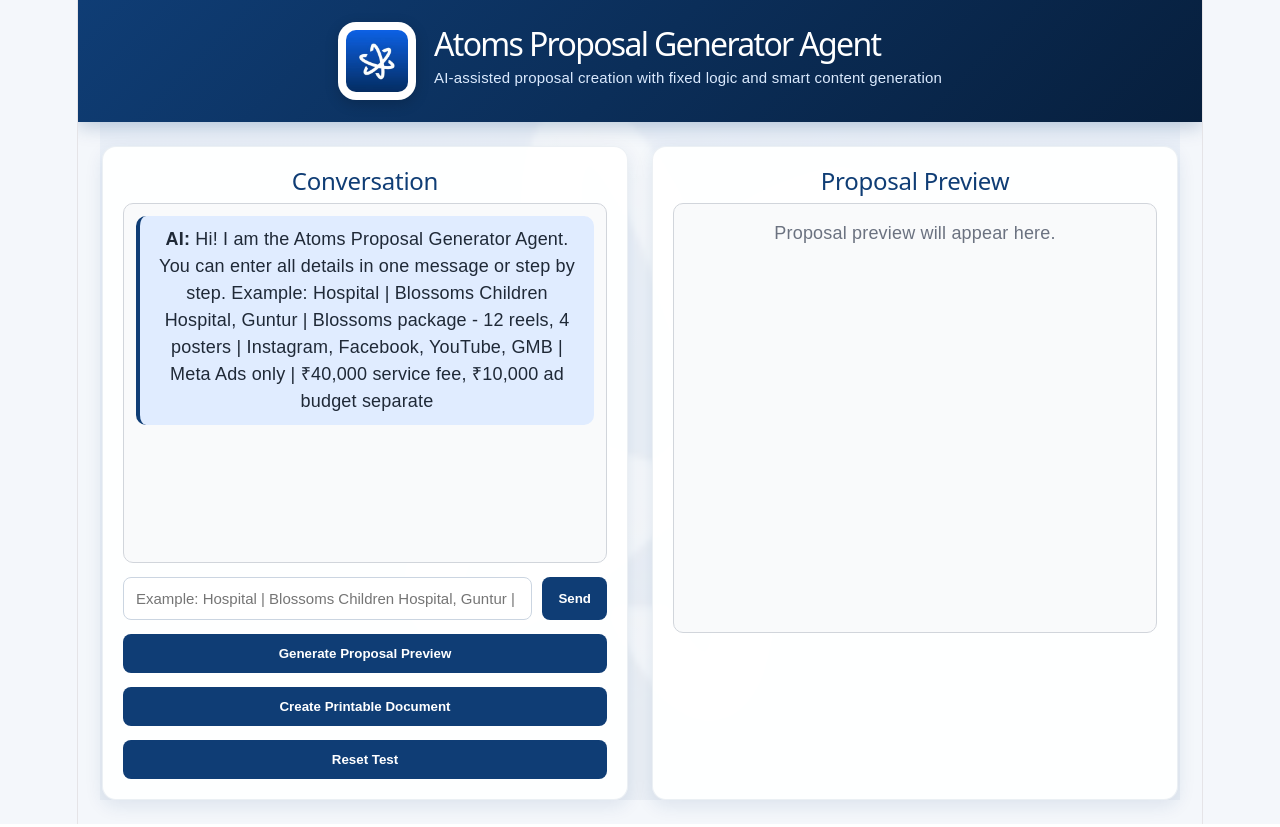
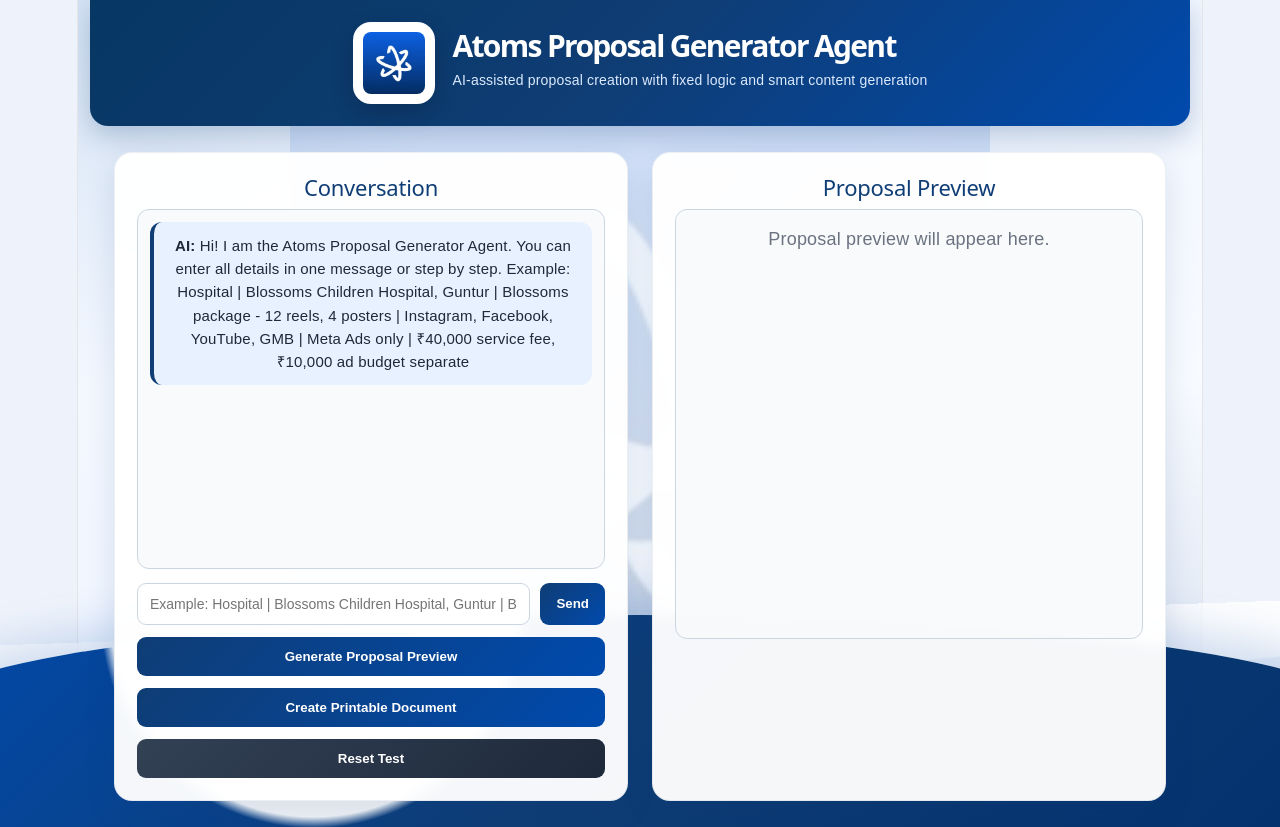
Before and after one commit to 24JRIA05Q8/proposal-generator-agent, a React (Vite) app: page / in a window 1280 px wide. Built offline with nearby package versions, Linux system fonts and the light colour scheme; no server answers.

Commit message:
Improve background template design

```diff
--- a/src/App.css
+++ b/src/App.css
@@ -5,7 +5,7 @@
 body {
   margin: 0;
   font-family: Arial, sans-serif;
-  background-color: #f4f7fb;
+  background: #eef3fb;
   color: #1f2937;
 }
 
@@ -13,20 +13,60 @@ body {
   min-height: 100vh;
   position: relative;
   overflow-x: hidden;
+  background:
+    radial-gradient(circle at top left, rgba(0, 80, 180, 0.14), transparent 28%),
+    radial-gradient(circle at bottom right, rgba(0, 64, 160, 0.18), transparent 32%),
+    linear-gradient(135deg, #f8fbff 0%, #edf4ff 45%, #ffffff 100%);
 }
 
-/* Background Atoms logo watermark */
+/* Bright Atoms logo watermark */
 .app::before {
   content: "";
   position: fixed;
   inset: 0;
   background-image:
-    linear-gradient(rgba(244, 247, 251, 0.88), rgba(244, 247, 251, 0.88)),
+    linear-gradient(rgba(255, 255, 255, 0.66), rgba(255, 255, 255, 0.66)),
     url("/atoms-logo.jpg");
   background-repeat: no-repeat;
-  background-position: center;
-  background-size: 1080px;
-  opacity: 0.35;
+  background-position: center 57%;
+  background-size: 700px;
+  opacity: 0.42;
+  pointer-events: none;
+  z-index: 0;
+}
+
+/* Bottom blue professional curve */
+.app::after {
+  content: "";
+  position: fixed;
+  left: -8%;
+  right: -8%;
+  bottom: -155px;
+  height: 340px;
+  background:
+    radial-gradient(
+      circle at 28% 0%,
+      rgba(255, 255, 255, 0.95) 0%,
+      rgba(255, 255, 255, 0.95) 18%,
+      transparent 19%
+    ),
+    linear-gradient(135deg, #004aad 0%, #0f3d75 45%, #002f6c 100%);
+  border-radius: 55% 55% 0 0 / 35% 35% 0 0;
+  box-shadow: 0 -18px 45px rgba(0, 74, 173, 0.18);
+  pointer-events: none;
+  z-index: 0;
+}
+
+/* Thin white curve highlight above blue */
+.curve-highlight {
+  position: fixed;
+  left: -10%;
+  right: -10%;
+  bottom: 105px;
+  height: 72px;
+  background: rgba(255, 255, 255, 0.78);
+  border-radius: 0 0 50% 50%;
+  transform: rotate(-2deg);
   pointer-events: none;
   z-index: 0;
 }
@@ -38,87 +78,98 @@ body {
 }
 
 .header {
-  background: linear-gradient(135deg, #0f3d75, #071f3d);
+  max-width: 1100px;
+  margin: 0 auto;
+  background: linear-gradient(135deg, #073763, #0f3d75, #004aad);
   color: white;
-  padding: 22px 28px;
+  padding: 22px 32px;
   display: flex;
   align-items: center;
   justify-content: center;
   gap: 18px;
   text-align: left;
-  box-shadow: 0 4px 18px rgba(15, 61, 117, 0.25);
+  box-shadow: 0 10px 28px rgba(15, 61, 117, 0.25);
+  border-bottom-left-radius: 18px;
+  border-bottom-right-radius: 18px;
 }
 
-/* Header logo */
 .header-logo {
-  width: 78px;
-  height: 78px;
+  width: 82px;
+  height: 82px;
   object-fit: contain;
   background: white;
-  padding: 8px;
+  padding: 10px;
   border-radius: 18px;
-  box-shadow: 0 4px 14px rgba(0, 0, 0, 0.18);
+  box-shadow: 0 8px 22px rgba(0, 0, 0, 0.18);
 }
 
+.header-content h1,
 .header h1 {
   margin: 0;
-  font-size: 32px;
+  font-size: 30px;
   color: white;
+  font-weight: 800;
 }
 
+.header-content p,
 .header p {
   margin: 8px 0 0;
   color: #dbeafe;
-  font-size: 15px;
+  font-size: 14px;
 }
 
 .main {
+  max-width: 1100px;
+  margin: 0 auto;
   display: grid;
   grid-template-columns: 1fr 1fr;
   gap: 24px;
-  padding: 24px;
+  padding: 26px 24px;
 }
 
 .chat-section,
 .proposal-section {
-  background-color: rgba(255, 255, 255, 0.95);
-  border-radius: 14px;
-  padding: 20px;
-  box-shadow: 0 6px 18px rgba(15, 61, 117, 0.1);
+  background: rgba(255, 255, 255, 0.96);
+  border-radius: 18px;
+  padding: 22px;
+  box-shadow: 0 12px 30px rgba(15, 61, 117, 0.12);
   border: 1px solid rgba(15, 61, 117, 0.08);
-  backdrop-filter: blur(4px);
+  backdrop-filter: blur(6px);
 }
 
 .chat-section h2,
 .proposal-section h2 {
   margin-top: 0;
+  text-align: center;
   color: #0f3d75;
+  font-size: 22px;
 }
 
 .chat-box {
   height: 360px;
   overflow-y: auto;
-  border: 1px solid #d1d5db;
-  background-color: rgba(249, 250, 251, 0.92);
-  border-radius: 10px;
+  border: 1px solid #cbd5e1;
+  background: rgba(249, 250, 251, 0.95);
+  border-radius: 12px;
   padding: 12px;
 }
 
 .ai-message,
 .user-message {
-  padding: 10px 12px;
-  border-radius: 10px;
+  padding: 12px 14px;
+  border-radius: 12px;
   margin-bottom: 10px;
-  line-height: 1.5;
+  line-height: 1.55;
+  font-size: 15px;
 }
 
 .ai-message {
-  background-color: #e0ecff;
+  background: #e8f1ff;
   border-left: 4px solid #0f3d75;
 }
 
 .user-message {
-  background-color: #dcfce7;
+  background: #dcfce7;
   border-left: 4px solid #16a34a;
 }
 
@@ -132,8 +183,8 @@ body {
   flex: 1;
   padding: 12px;
   border: 1px solid #cbd5e1;
-  border-radius: 8px;
-  font-size: 15px;
+  border-radius: 9px;
+  font-size: 14px;
   outline: none;
 }
 
@@ -146,8 +197,8 @@ body {
 .generate-button {
   padding: 12px 16px;
   border: none;
-  border-radius: 8px;
-  background-color: #0f3d75;
+  border-radius: 9px;
+  background: linear-gradient(135deg, #0f3d75, #004aad);
   color: white;
   font-weight: bold;
   cursor: pointer;
@@ -155,19 +206,23 @@ body {
 
 .input-row button:hover,
 .generate-button:hover {
-  background-color: #092c58;
+  background: linear-gradient(135deg, #092c58, #003f91);
 }
 
 .generate-button {
   width: 100%;
-  margin-top: 14px;
+  margin-top: 12px;
+}
+
+.reset-button {
+  background: linear-gradient(135deg, #334155, #1e293b);
 }
 
 .proposal-box {
   min-height: 430px;
-  border: 1px solid #d1d5db;
-  background-color: rgba(249, 250, 251, 0.94);
-  border-radius: 10px;
+  border: 1px solid #cbd5e1;
+  background: rgba(249, 250, 251, 0.95);
+  border-radius: 12px;
   padding: 16px;
 }
 
@@ -175,13 +230,14 @@ body {
   white-space: pre-wrap;
   line-height: 1.6;
   font-family: Arial, sans-serif;
+  font-size: 14px;
 }
 
 .empty-text {
   color: #6b7280;
+  text-align: center;
 }
 
-/* old text-logo classes safe */
 .text-logo {
   background: white;
   color: #0f3d75;
@@ -199,30 +255,7 @@ body {
   font-weight: bold;
 }
 
-@media (max-width: 900px) {
-  .header {
-    flex-direction: column;
-    text-align: center;
-  }
-
-  .header-logo {
-    width: 70px;
-    height: 70px;
-  }
-
-  .header h1 {
-    font-size: 26px;
-  }
-
-  .main {
-    grid-template-columns: 1fr;
-    padding: 16px;
-  }
-
-  .input-row {
-    flex-direction: column;
-  }
-}
+/* Loading buffer */
 .loading-overlay {
   position: fixed;
   inset: 0;
@@ -330,3 +363,43 @@ body {
     opacity: 1;
   }
 }
+
+@media (max-width: 900px) {
+  .header {
+    flex-direction: column;
+    text-align: center;
+    margin: 0 12px;
+  }
+
+  .header-logo {
+    width: 72px;
+    height: 72px;
+  }
+
+  .header-content h1,
+  .header h1 {
+    font-size: 25px;
+  }
+
+  .main {
+    grid-template-columns: 1fr;
+    padding: 16px;
+  }
+
+  .input-row {
+    flex-direction: column;
+  }
+
+  .app::before {
+    background-size: 430px;
+  }
+
+  .app::after {
+    height: 250px;
+    bottom: -130px;
+  }
+
+  .curve-highlight {
+    bottom: 72px;
+  }
+}
--- a/src/App.jsx
+++ b/src/App.jsx
@@ -318,6 +318,7 @@ function App() {
 
   return (
     <div className="app">
+      <div className="curve-highlight"></div>
       <header className="header">
         <img
           src="/atoms-logo.jpg"
```
